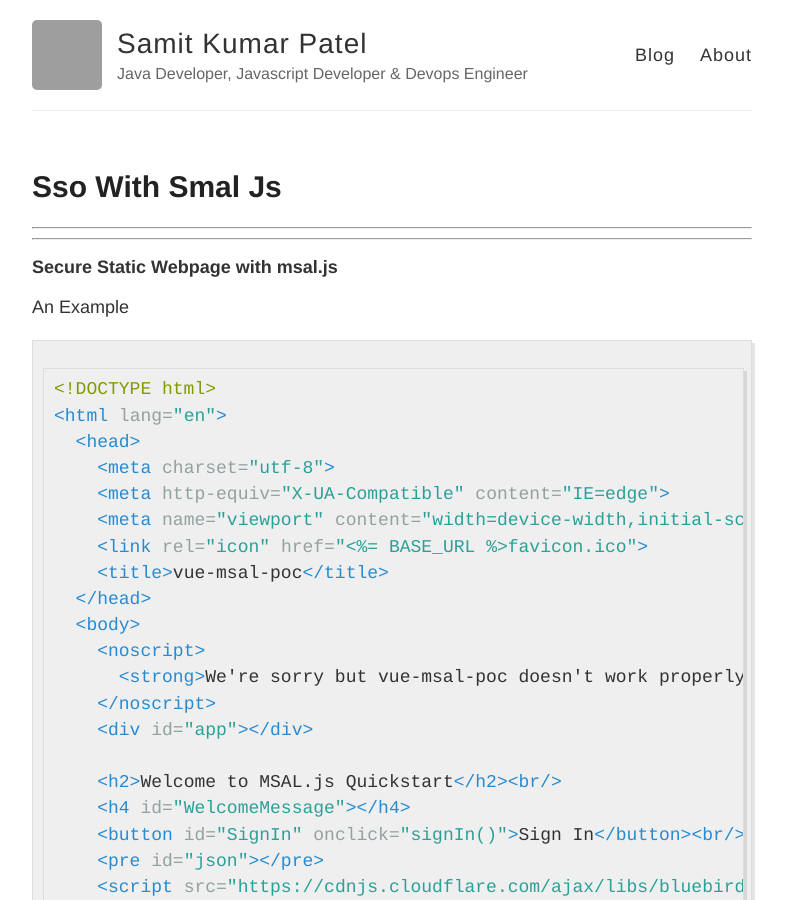
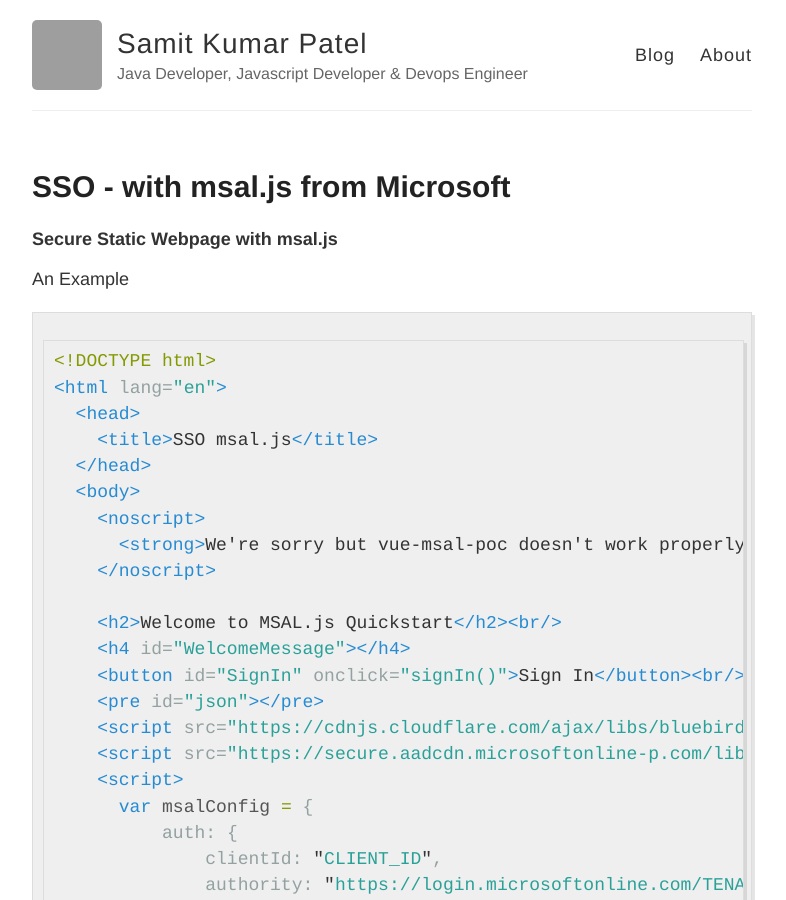
Before and after one commit to samitkumarpatel/samitkumarpatel.github.io, a Jekyll site: the page built from _posts/2019-10-03-sso-with-smal-js.md, in a window 1280 px wide and 900 px high. Shown: the whole window, without its empty margins (248-1034 px from the left). Built offline with Jekyll 4.4.1, drawn with Linux system fonts in a browser that asks for light colours; our own code applies the rules of GitHub Pages for plain Markdown files; grey boxes are pictures that could not be loaded.

Commit message:
Update 2019-10-03-sso-with-smal-js.md

```diff
--- a/_posts/2019-10-03-sso-with-smal-js.md
+++ b/_posts/2019-10-03-sso-with-smal-js.md
@@ -1,6 +1,7 @@
------
-
------
+---
+layout: post
+title: SSO - with msal.js from Microsoft
+---
 
 **Secure Static Webpage with msal.js**
 
@@ -10,17 +11,12 @@
 <!DOCTYPE html>
 <html lang="en">
   <head>
-    <meta charset="utf-8">
-    <meta http-equiv="X-UA-Compatible" content="IE=edge">
-    <meta name="viewport" content="width=device-width,initial-scale=1.0">
-    <link rel="icon" href="<%= BASE_URL %>favicon.ico">
-    <title>vue-msal-poc</title>
+    <title>SSO msal.js</title>
   </head>
   <body>
     <noscript>
       <strong>We're sorry but vue-msal-poc doesn't work properly without JavaScript enabled. Please enable it to continue.</strong>
     </noscript>
-    <div id="app"></div>
 
     <h2>Welcome to MSAL.js Quickstart</h2><br/>
     <h4 id="WelcomeMessage"></h4>
```
